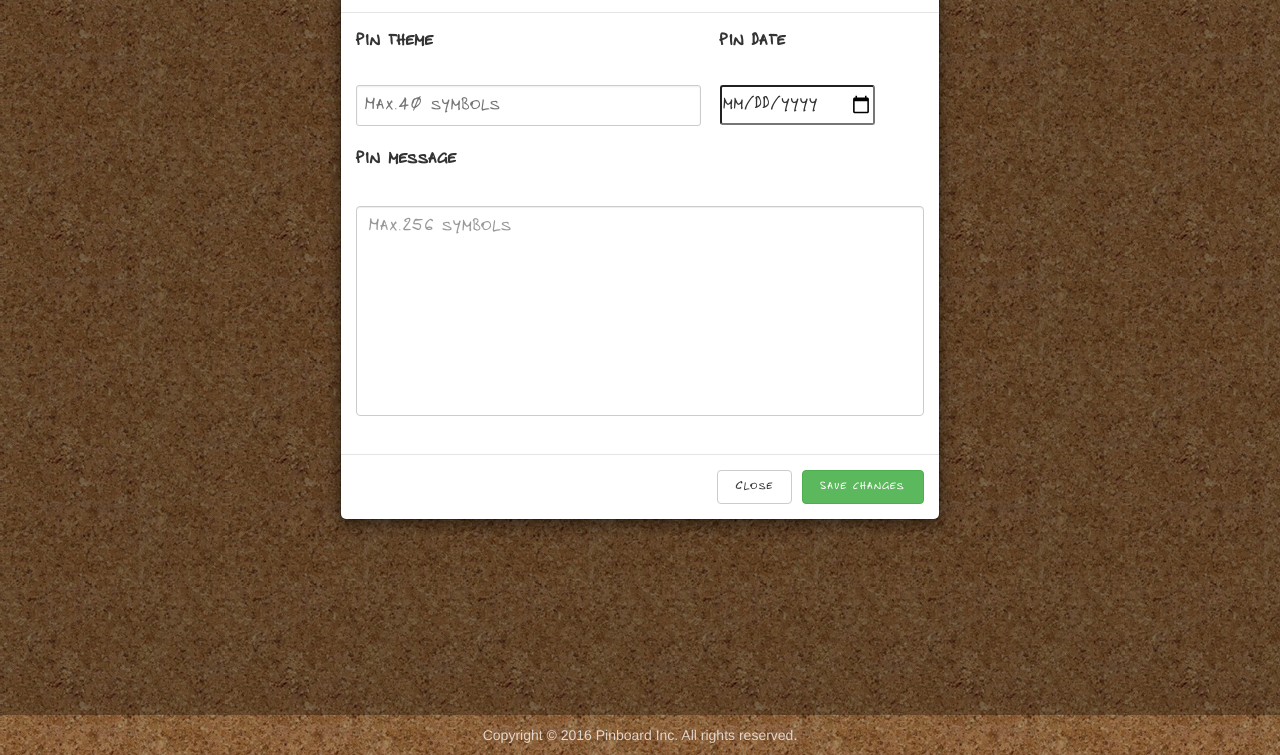
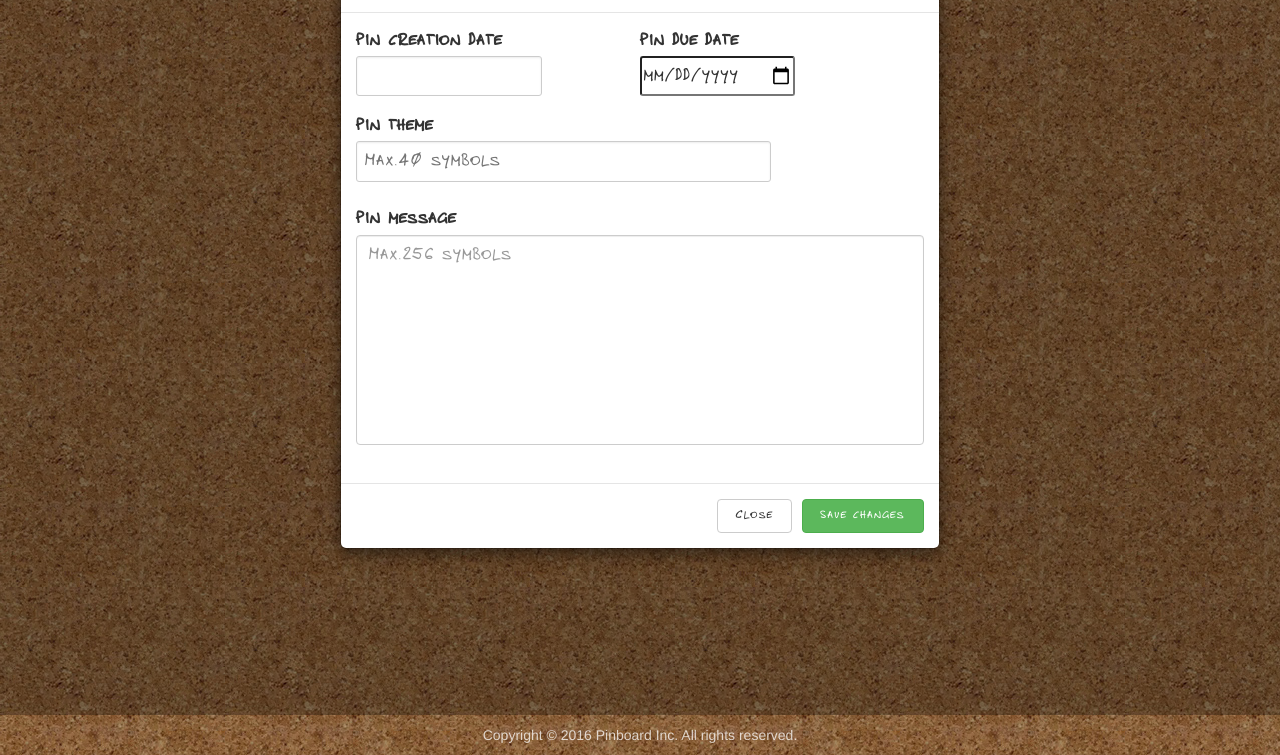
Before and after one commit to scann/pinboard, a plain HTML site: page main.html in a window 1280 px wide. Both pictures are taken after a click on the button "Add new pin". Shown: the part 85-840 px from the top of the page. Drawn offline with nearby package versions, Linux system fonts and the light colour scheme; files whose address does not match are found by name.

Commit message:
New control 'due date'

```diff
--- a/css/styles.css
+++ b/css/styles.css
@@ -209,7 +209,8 @@ input[type="email"]:focus, input[type="date"]:focus,
 label[for="login-field"], label[for="password-field"],
 label[for="username-field"], label[for="email-field"],
 label[for="confirm-password-field"], label[for="pin-theme-field"],
-label[for="pin-message-field"], label[for="pin-date-field"]
+label[for="pin-message-field"], label[for="pin-creation-field"],
+label[for="pin-due-date"]
 {
 	display: block;
 	text-align: left;
@@ -289,13 +290,22 @@ label[for="pin-message-field"], label[for="pin-date-field"]
 	top: 1%;
 	left: -2%;
 }
+.date-block {
+	width: 100%;
+	margin-bottom: 15%;
+}
+.creation-date-block {
+	width: 50%;
+	float: left;
+}
+.due-date-block {
+	width: 50%;
+	float: right;
+}
 .theme-block {
 	float: left;
-	width: 64%;
-}
-.date-block {
-	float: right;
-	width: 36%;
+	width: 77%;
+	margin-bottom: 1%;
 }
 .message-block{
 	width: 80%;
@@ -305,6 +315,7 @@ label[for="pin-message-field"], label[for="pin-date-field"]
 .pin-handwritten{
 	font-family: "Toms Handwritten", Helvetica,Arial,sans-serif;
 }
+
 #pin-message-field{
 	resize: none;
 	width: 125%;
@@ -315,7 +326,7 @@ label[for="pin-message-field"], label[for="pin-date-field"]
 	font-size: 20px;
 	letter-spacing: 2px;
 }
-#pin-date-field {
+#pin-creation-field, #pin-due-date {
 	height: 40px;
 	border-radius: 3px;
 	font-size: 20px;
@@ -330,7 +341,6 @@ label[for="pin-message-field"], label[for="pin-date-field"]
 	letter-spacing: 2px;
 }
 label[for="pin-message-field"]{
-	padding-bottom: 7%;
 	padding-top: 4%;
 	float: left;
 }
--- a/main.html
+++ b/main.html
@@ -90,19 +90,20 @@
                                 <h4 class="modal-title" id="addPinLabel">Add new pin</h4>
                             </div>
                             <div class="modal-body pin-handwritten">
-
+                            		<div class="date-block">
+                            			<div class="creation-date-block">
+                                			<label for="pin-creation-field">Pin creation date</label>
+                                			<input type="text" name="creation-date" id="pin-creation-field" required/>
+                                		</div>
+                                		<div class="due-date-block">
+                                			<label for="pin-due-date">Pin due date</label>
+                                			<input type="date" name="calendar" id="pin-due-date" required/>
+                                		</div>
+                                	</div>
                             		<div class="theme-block">
                             			<label for="pin-theme-field">Pin theme</label>
-                            			<br>
                                 		<input type="text" name="pin-theme" id="pin-theme-field"placeholder="Max.40 symbols" maxlength="40" required/>
                                 	</div>
-                                	<div class="date-block">
-                                		<label for="pin-date-field">Pin date</label>
-                                		<br>
-                                		<input type="date" name="calendar" id="pin-date-field" required/>
-                                	</div>
-                                	<br>
-                                	<br>
                                 <div class="message-block pin-handwritten">
                                 <label for="pin-message-field">Pin message</label>
                                 <textarea class="form-control" name="pin-details" id="pin-message-field" placeholder="Max.256 symbols" maxlength="256"></textarea>
```
